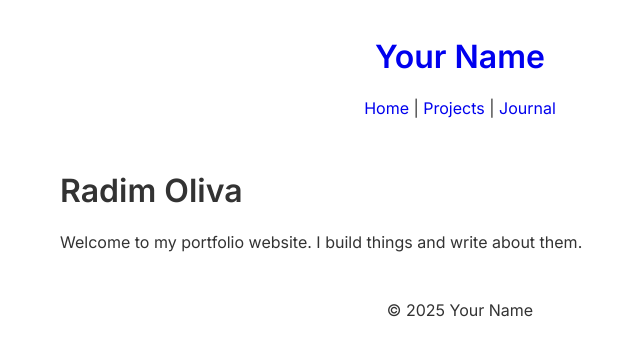
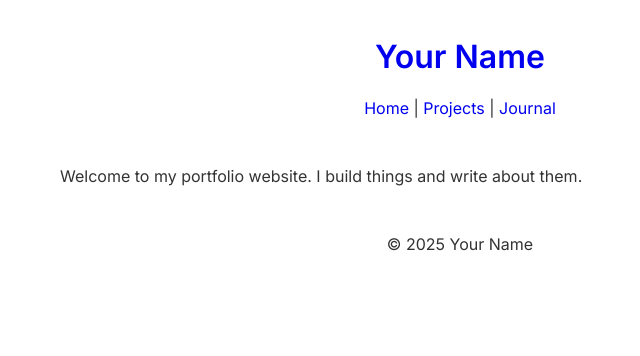
Before and after one commit to RadimOliva/radimoliva.github.io, a Jekyll site: the page built from index.md, in a window 1280 px wide. Shown: the top 356 px of the page, without its empty margins (180-820 px from the left). Built offline with Jekyll 4.4.1, drawn with Linux system fonts in a browser that asks for light colours.

Commit message:
Update index.md

```diff
--- a/index.md
+++ b/index.md
@@ -2,6 +2,6 @@
 layout: page
 title: Home
 ---
-# Radim Oliva
+
 
 Welcome to my portfolio website. I build things and write about them.
```
